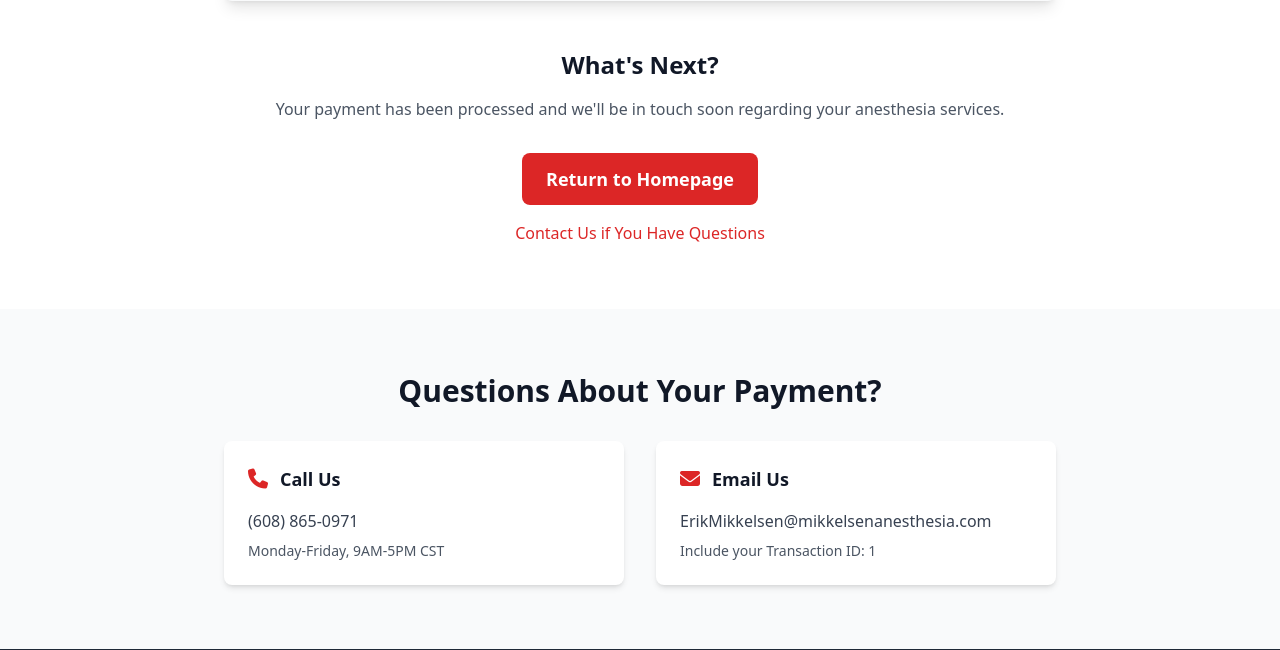
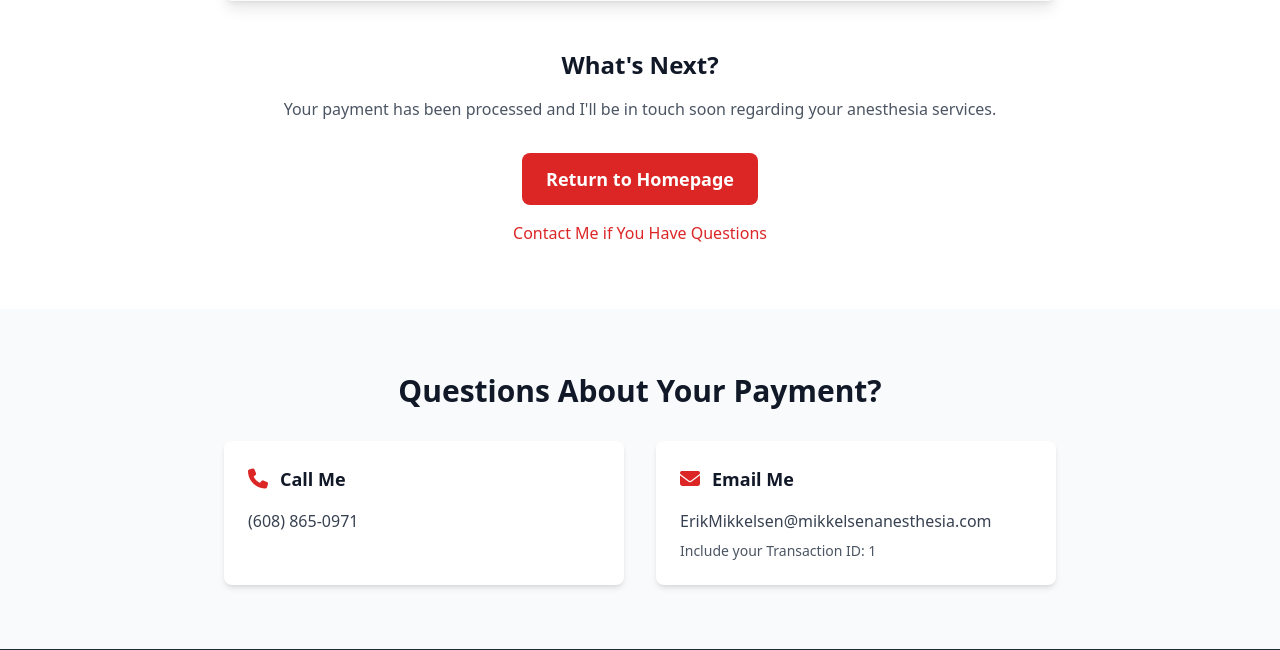
Before and after one commit to fredflores814/Mikkelsen-Anesthesia-Website, a Django app: page /payment/success/1/ in a window 1280 px wide. Shown: the part 1067-1717 px from the top of the page. Run offline with Django 5.2, Linux system fonts and the light colour scheme; tables that the repository leaves empty hold one stand-in row (values such as "Sample post"); some libraries are stand-ins or nearby versions.

Commit message:
Fixed Payment Success page

```diff
--- a/templates/website/payment.html
+++ b/templates/website/payment.html
@@ -10,7 +10,7 @@
     <div class="max-w-7xl mx-auto px-4 sm:px-6 lg:px-8 text-center">
         <div class="bg-white rounded-lg shadow-lg p-6 inline-block">
             <p class="text-2xl md:text-3xl text-red-800 italic font-bold">
-                "Secure Payment Processing - Your Trust Is Our Priority."
+                "Secure Payment Processing - Your Trust Is My Priority."
             </p>
         </div>
     </div>
--- a/templates/website/payment_success.html
+++ b/templates/website/payment_success.html
@@ -109,7 +109,7 @@
         <div class="mt-12 text-center">
             <h3 class="text-2xl font-bold text-gray-900 mb-4">What's Next?</h3>
             <p class="text-gray-600 mb-8">
-                Your payment has been processed and we'll be in touch soon regarding your anesthesia services.
+                Your payment has been processed and I'll be in touch soon regarding your anesthesia services.
             </p>
 
             <div class="space-y-4">
@@ -120,7 +120,7 @@
                 <br>
                 <a href="{% url 'contact' %}"
                    class="inline-block text-red-600 hover:text-red-700 font-medium">
-                    Contact Us if You Have Questions
+                    Contact Me if You Have Questions
                 </a>
             </div>
         </div>
@@ -136,18 +136,17 @@
             <div class="bg-white p-6 rounded-lg shadow-md">
                 <div class="flex items-center mb-4">
                     <i class="fas fa-phone text-red-600 text-xl mr-3"></i>
-                    <h3 class="text-lg font-semibold text-gray-900">Call Us</h3>
+                    <h3 class="text-lg font-semibold text-gray-900">Call Me</h3>
                 </div>
                 <p class="text-gray-700">
                     <a href="tel:608-865-0971" class="text-gray-700 hover:text-red-600 transition-colors">(608) 865-0971</a>
                 </p>
-                <p class="text-gray-600 text-sm mt-2">Monday-Friday, 9AM-5PM CST</p>
             </div>
 
             <div class="bg-white p-6 rounded-lg shadow-md">
                 <div class="flex items-center mb-4">
                     <i class="fas fa-envelope text-red-600 text-xl mr-3"></i>
-                    <h3 class="text-lg font-semibold text-gray-900">Email Us</h3>
+                    <h3 class="text-lg font-semibold text-gray-900">Email Me</h3>
                 </div>
                 <p class="text-gray-700">
                     <a href="mailto:ErikMikkelsen@mikkelsenanesthesia.com" class="text-gray-700 hover:text-red-600 transition-colors">ErikMikkelsen@mikkelsenanesthesia.com</a>
```
